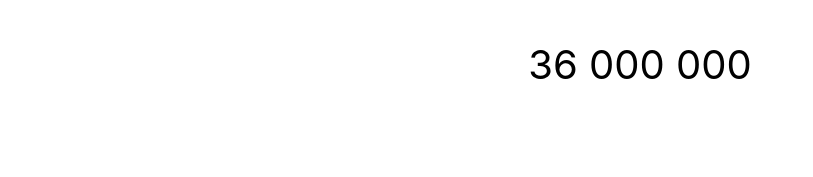
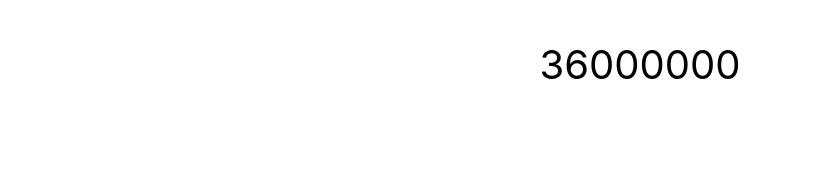
Before and after one commit to HeadOd/timer-10k, a React (Create React App) app: page / in a window 1280 px wide. Shown: the top 177 px of the page, without its empty margins (0-813 px from the left). Built offline with nearby package versions, Linux system fonts and the light colour scheme.

Commit message:
full timer + localStorage

```diff
--- a/src/components/App.jsx
+++ b/src/components/App.jsx
@@ -1,21 +1,15 @@
 import { Timer } from './Timer/Timer';
+import { Time } from './Time/Time';
+
+import { useState } from 'react';
 
 export const App = () => {
+  const [howClose, setHowClose] = useState(0);
+
   return (
     <>
-    <div
-      style={{
-        height: '30',
-        display: 'flex',
-        justifyContent: 'center',
-        alignItems: 'center',
-        fontSize: 40,
-        color: '#010101'
-      }}
-    >
-      <p>36 000 000</p>
-    </div>
-    <Timer></Timer>
+    <Time count={ howClose }></Time>
+    <Timer onClick={ setHowClose }></Timer>
     </>
   );
 };
--- /dev/null
+++ b/src/components/Time/Time.jsx
@@ -0,0 +1,25 @@
+import { useState, useEffect } from "react";
+
+export const Time = ({ count }) => {
+  const [expertTime, setExpertTime] = useState(() => Number(JSON.parse(localStorage.getItem('expertTime'))) || 36000000);
+
+  useEffect(() => {
+    setExpertTime(prev => prev - count);
+  }, [count]);
+
+  useEffect(() => {
+    localStorage.setItem('expertTime', JSON.stringify(expertTime));
+  }, [expertTime]);
+
+  return  <div
+      style={{
+      height: '30',
+      display: 'flex',
+      justifyContent: 'center',
+      alignItems: 'center',
+      fontSize: 40,
+      color: '#010101'}}
+      >
+    <p>{ expertTime }</p>
+    </div>
+}
--- a/src/components/Timer/Timer.jsx
+++ b/src/components/Timer/Timer.jsx
@@ -1,16 +1,16 @@
 import { useState, useRef, useEffect } from "react";
+import { PropTypes } from 'prop-types';
 
-export const Timer = () => {
-  const [count, setCount] = useState(0);
+export const Timer = ({ onClick }) => {
+  const [count, setCount] = useState(() => Number(JSON.parse(localStorage.getItem('count'))) || 0);
   const [activeBtn, setActiveBtn] = useState(true);
   const [minusBtn, setminusBtn] = useState(true);
   const [seconds, setSeconds] = useState(0);
-  const [minutes, setMinutes] = useState(0);
-  const [hours, setHours] = useState(0);
+  const [minutes, setMinutes] = useState(() => addLeadingZero(0));
+  const [hours, setHours] = useState(() => addLeadingZero(0));
   let timerId = useRef(null);
 
   const startTimer = () => {
-    console.log('It`s work!');
     timerId.current = setInterval(() => {
       setCount(prev => prev + 1)
     }, 1000);
@@ -19,20 +19,19 @@ export const Timer = () => {
   }
 
   useEffect(() => {
-    setMinutes(addLeadingZero(0));
-    setHours(addLeadingZero(0));
-
     if (count >= 3600) {
       setHours(addLeadingZero(Math.floor(count / 3600)));
       setMinutes(addLeadingZero(Math.floor((count % 3600) / 60)));
       setSeconds(addLeadingZero(Math.floor((count % 3600) % 60)));
     } else if (count >= 60) {
+      console.log('min');
       setSeconds(addLeadingZero(count % 60));
       setMinutes(addLeadingZero(Math.floor(count / 60)));
     } else if (count < 60) {
       setSeconds(addLeadingZero(count));
     }
 
+    localStorage.setItem('count', JSON.stringify(count));
   }, [count])
 
   function addLeadingZero(value) {
@@ -40,15 +39,17 @@ export const Timer = () => {
   };
 
   const stop = () => {
-    console.log('Stop!');
     clearInterval(timerId.current);
     setActiveBtn(true);
     setminusBtn(false);
   }
 
   const minus = () => {
-    console.log(count);
+    onClick(count);
+
     setCount(0);
+    setMinutes(addLeadingZero(0));
+    setHours(addLeadingZero(0));
     setminusBtn(true);
   }
 
@@ -73,3 +74,7 @@ export const Timer = () => {
     <button type="button" disabled={minusBtn} onClick={() => minus()}>Minus</button>
   </div>
 }
+
+Timer.propTypes = {
+  onClick: PropTypes.func.isRequired,
+}
```
